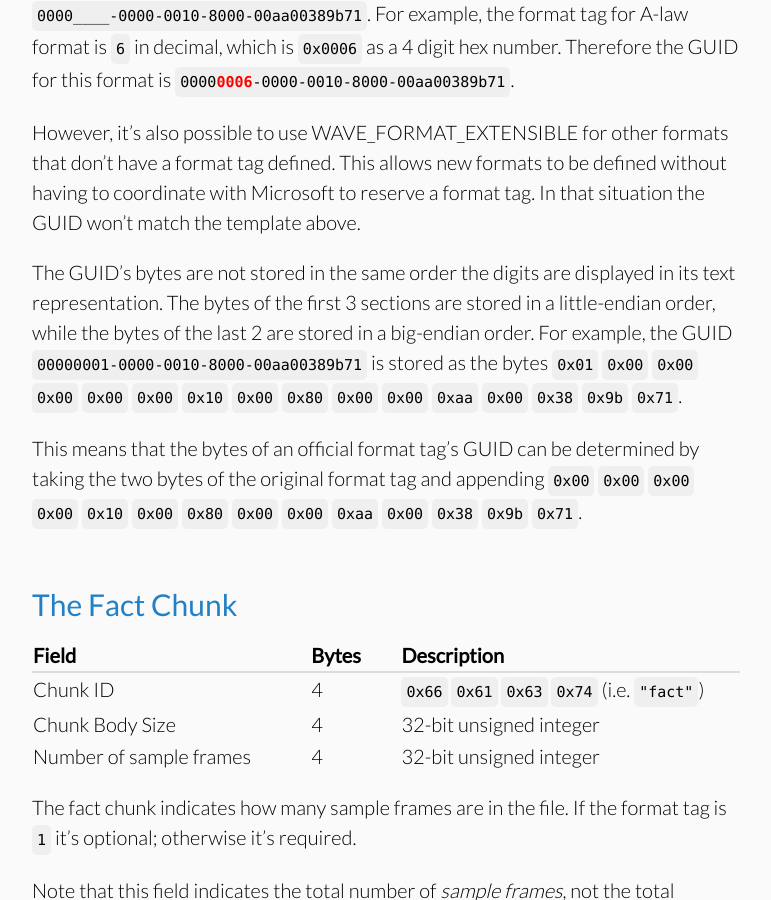
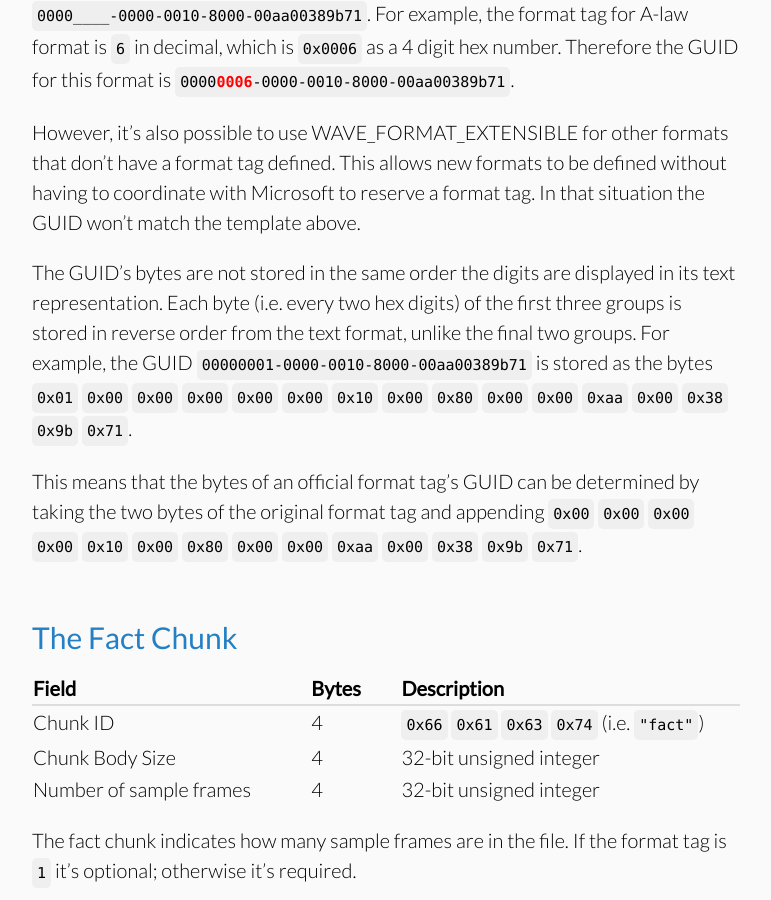
Before and after one commit to jstrait/wavefile, a Jekyll site: the page built from how_wave_files_work.html, in a window 1280 px wide and 900 px high, scrolled down 11516 px. Shown: the whole window, without its empty margins (254-1025 px from the left). Built offline with Jekyll 4.4.1, drawn with Linux system fonts in a browser that asks for light colours; some web fonts are replaced.

Commit message:
Avoiding misleading claim about GUID byte ordering
The final two byte groups of a GUID semantically contain a series
of bytes. It seems misleading to claim they are stored in a
big-endian way, similar to how it would be misleading to claim a
FourCC is stored in a big-endian way.

```diff
--- a/how_wave_files_work.html
+++ b/how_wave_files_work.html
@@ -406,7 +406,7 @@ and Data Specifications 1.0, August 1991</a></li>
   <p><strong>Sub Format GUID</strong> &ndash; Identifies the format of the sample data in the data chunk. Since the format tag will already be set to <code>65534</code> to indicate WAVE_FORMAT_EXTENSIBLE, this GUID indicates the sample format instead. For example, the GUID for format tag <code>1</code> is <code>00000001-0000-0010-8000-00aa00389b71</code>.</p>
   <p>The GUID for any of the official format tags can be determined by plugging the 4 digit hex representation of the format code into the GUID template <code>0000____-0000-0010-8000-00aa00389b71</code>. For example, the format tag for A-law format is <code>6</code> in decimal, which is <code>0x0006</code> as a 4 digit hex number. Therefore the GUID for this format is <code>0000<span class="inline-code-highlight">0006</span>-0000-0010-8000-00aa00389b71</code>.</p>
   <p>However, it&rsquo;s also possible to use WAVE_FORMAT_EXTENSIBLE for other formats that don&rsquo;t have a format tag defined. This allows new formats to be defined without having to coordinate with Microsoft to reserve a format tag. In that situation the GUID won&rsquo;t match the template above.</p>
-  <p>The GUID&rsquo;s bytes are not stored in the same order the digits are displayed in its text representation. The bytes of the first 3 sections are stored in a little-endian order, while the bytes of the last 2 are stored in a big-endian order. For example, the GUID <code>00000001-0000-0010-8000-00aa00389b71</code> is stored as the bytes <code>0x01</code> <code>0x00</code> <code>0x00</code> <code>0x00</code> <code>0x00</code> <code>0x00</code> <code>0x10</code> <code>0x00</code> <code>0x80</code> <code>0x00</code> <code>0x00</code> <code>0xaa</code> <code>0x00</code> <code>0x38</code> <code>0x9b</code> <code>0x71</code>.</p>
+  <p>The GUID&rsquo;s bytes are not stored in the same order the digits are displayed in its text representation. Each byte (i.e. every two hex digits) of the first three groups is stored in reverse order from the text format, unlike the final two groups. For example, the GUID <code>00000001-0000-0010-8000-00aa00389b71</code> is stored as the bytes <code>0x01</code> <code>0x00</code> <code>0x00</code> <code>0x00</code> <code>0x00</code> <code>0x00</code> <code>0x10</code> <code>0x00</code> <code>0x80</code> <code>0x00</code> <code>0x00</code> <code>0xaa</code> <code>0x00</code> <code>0x38</code> <code>0x9b</code> <code>0x71</code>.</p>
   <p>This means that the bytes of an official format tag&rsquo;s GUID can be determined by taking the two bytes of the original format tag and appending <code>0x00</code> <code>0x00</code> <code>0x00</code> <code>0x00</code> <code>0x10</code> <code>0x00</code> <code>0x80</code> <code>0x00</code> <code>0x00</code> <code>0xaa</code> <code>0x00</code> <code>0x38</code> <code>0x9b</code> <code>0x71</code>.</p>
 
   <h2>The Fact Chunk</h2>
```
